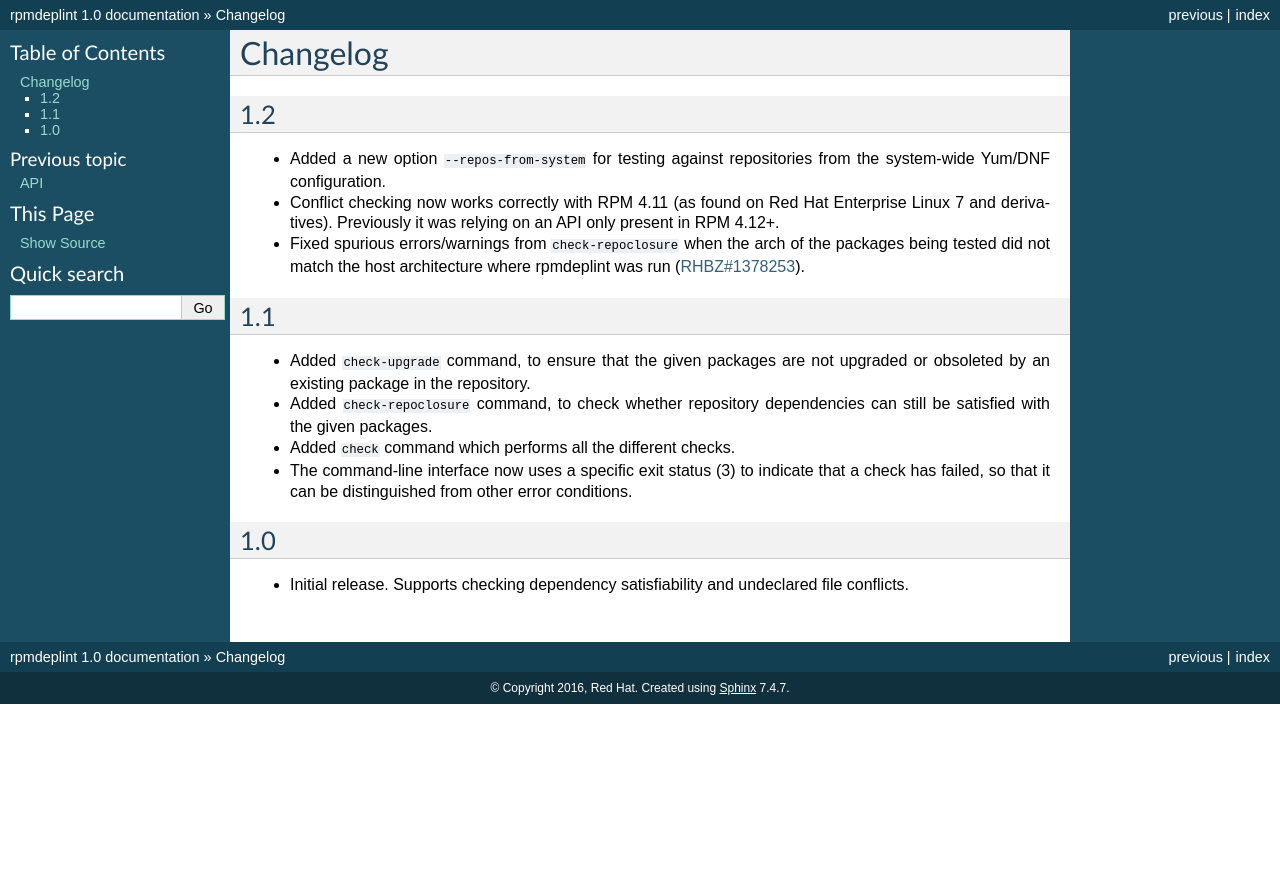
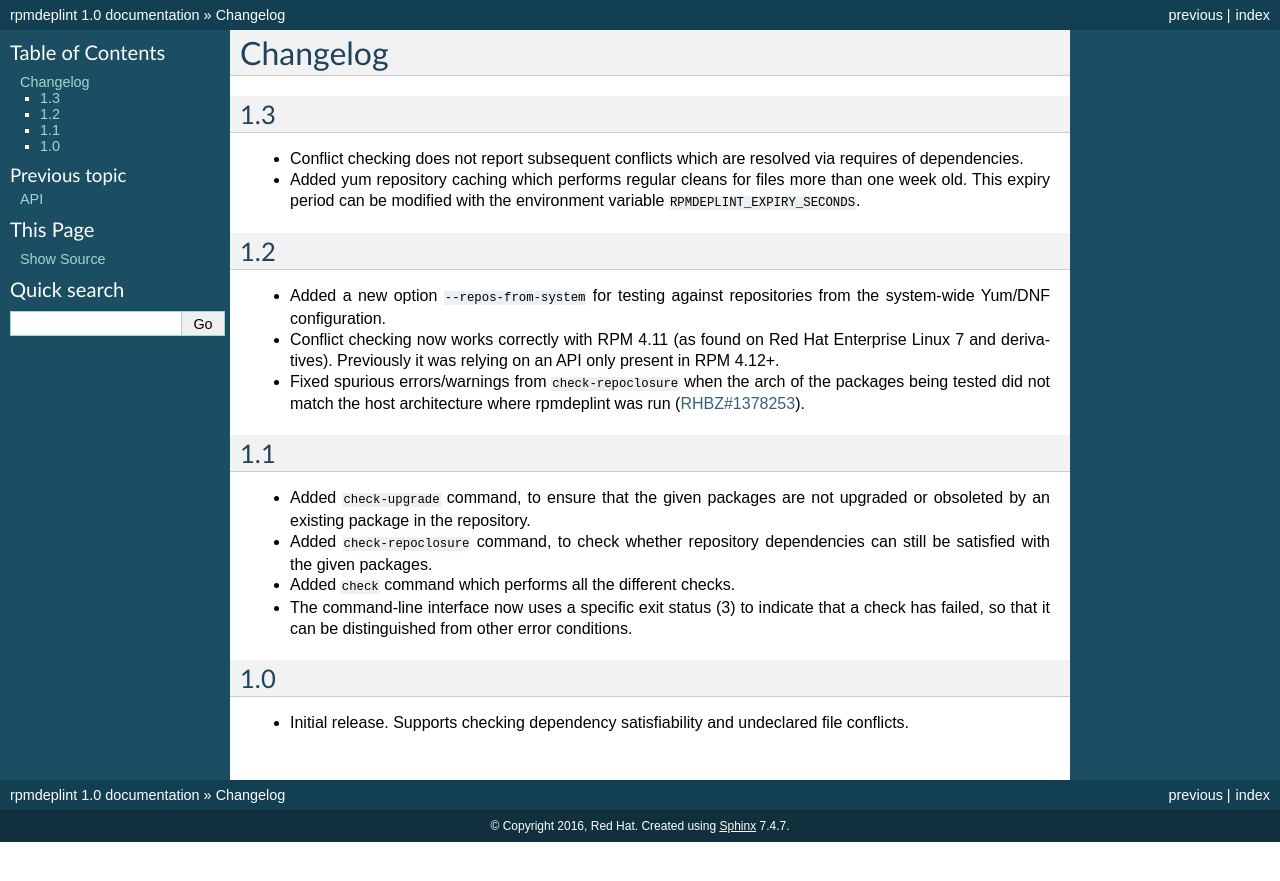
Before and after one commit to default-to-open/rpmdeplint, a Sphinx documentation site: the page built from docs/CHANGES.rst, in a window 1280 px wide. Shown: the top 881 px of the page. Built offline with Sphinx 7.4.7, drawn with Linux system fonts in a browser that asks for light colours.

Commit message:
changelog for 1.3 release
typically done with the auto commit of tagged release, I thought I
would put this up for some feedback on the content for this release
if you get a chance

Change-Id: Ie1d1f7cf7baadca24a9700ee389509c7127045f3

```diff
--- a/docs/CHANGES.rst
+++ b/docs/CHANGES.rst
@@ -1,5 +1,15 @@
 Changelog
 ---------
+
+1.3
+~~~
+
+* Conflict checking does not report subsequent conflicts which are resolved
+  via requires of dependencies.
+
+* Added yum repository caching which performs regular cleans for files more than
+  one week old. This expiry period can be modified with the environment
+  variable ``RPMDEPLINT_EXPIRY_SECONDS``.
 
 1.2
 ~~~
```
